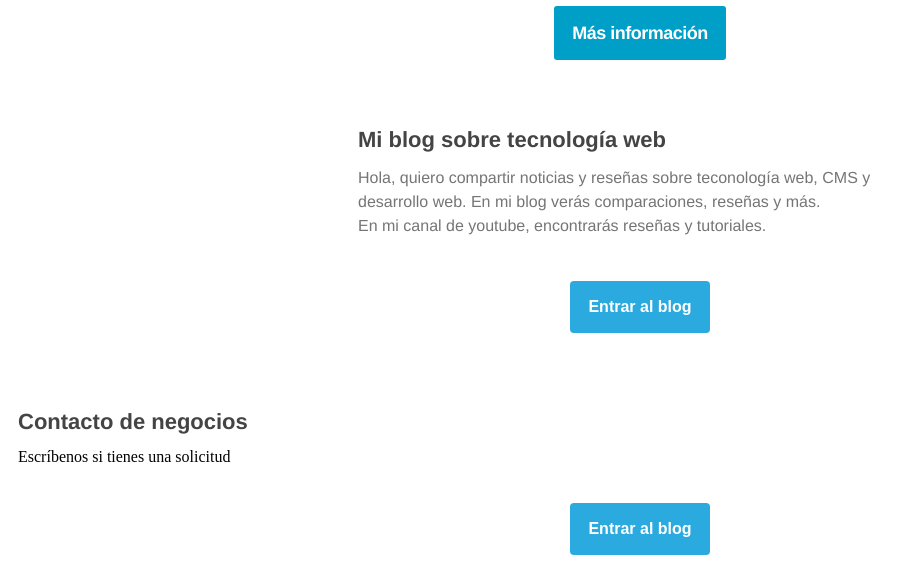
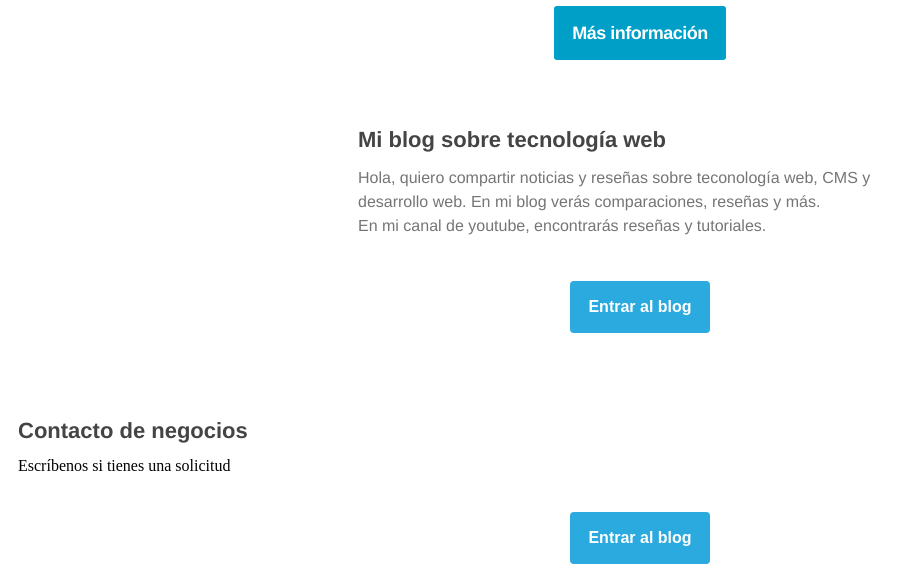
Before and after one commit to 00h5/soluconsultas1.github.io, a plain HTML site: page index.html in a window 1280 px wide. Shown: the part 628-1210 px from the top of the page, without its empty margins (0-915 px from the left). Drawn offline with Linux system fonts and the light colour scheme.

Commit message:
Update index.html

```diff
--- a/index.html
+++ b/index.html
@@ -730,7 +730,20 @@ En mi canal de youtube, encontrarás reseñas y tutoriales.<br>
                             </tr>
 				      <table align="left" border="0" cellpadding="0" cellspacing="0" style="max-width:100%; min-width:100%;" width="100%" class="mcnTextContentContainer">
                     <tbody><tr>
+                        <table border="0" cellpadding="0" cellspacing="0" width="100%" class="mcnTextBlock" style="min-width:100%;">
+    <tbody class="mcnTextBlockOuter">
+        <tr>
+            <td valign="top" class="mcnTextBlockInner" style="padding-top:9px;">
+              	<!--[if mso]>
+				<table align="left" border="0" cellspacing="0" cellpadding="0" width="100%" style="width:100%;">
+				<tr>
+				<![endif]-->
 
+				<!--[if mso]>
+				<td valign="top" width="600" style="width:600px;">
+				<![endif]-->
+                <table align="left" border="0" cellpadding="0" cellspacing="0" style="max-width:100%; min-width:100%;" width="100%" class="mcnTextContentContainer">
+                    <tbody><tr>
                         <td valign="top" class="mcnTextContent" style="padding-top:0; padding-right:18px; padding-bottom:9px; padding-left:18px;">
 
                             <h3>Contacto de negocios</h3>
```
